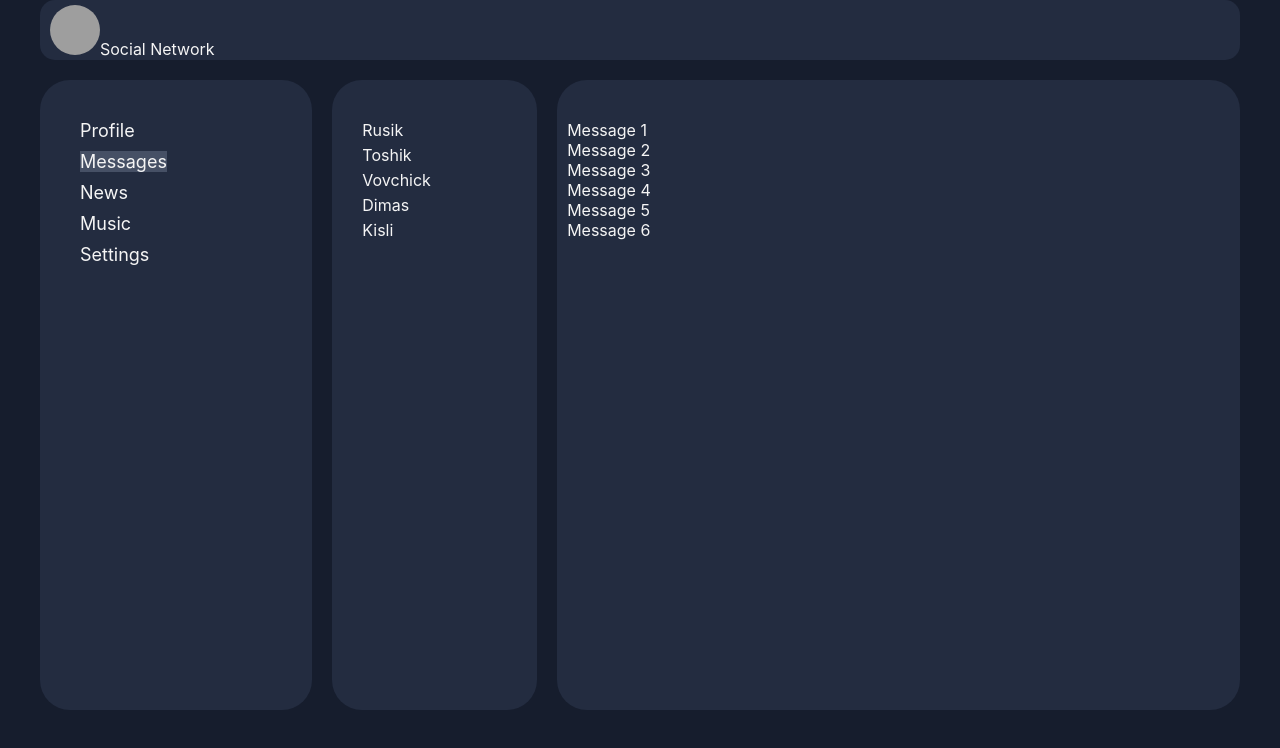
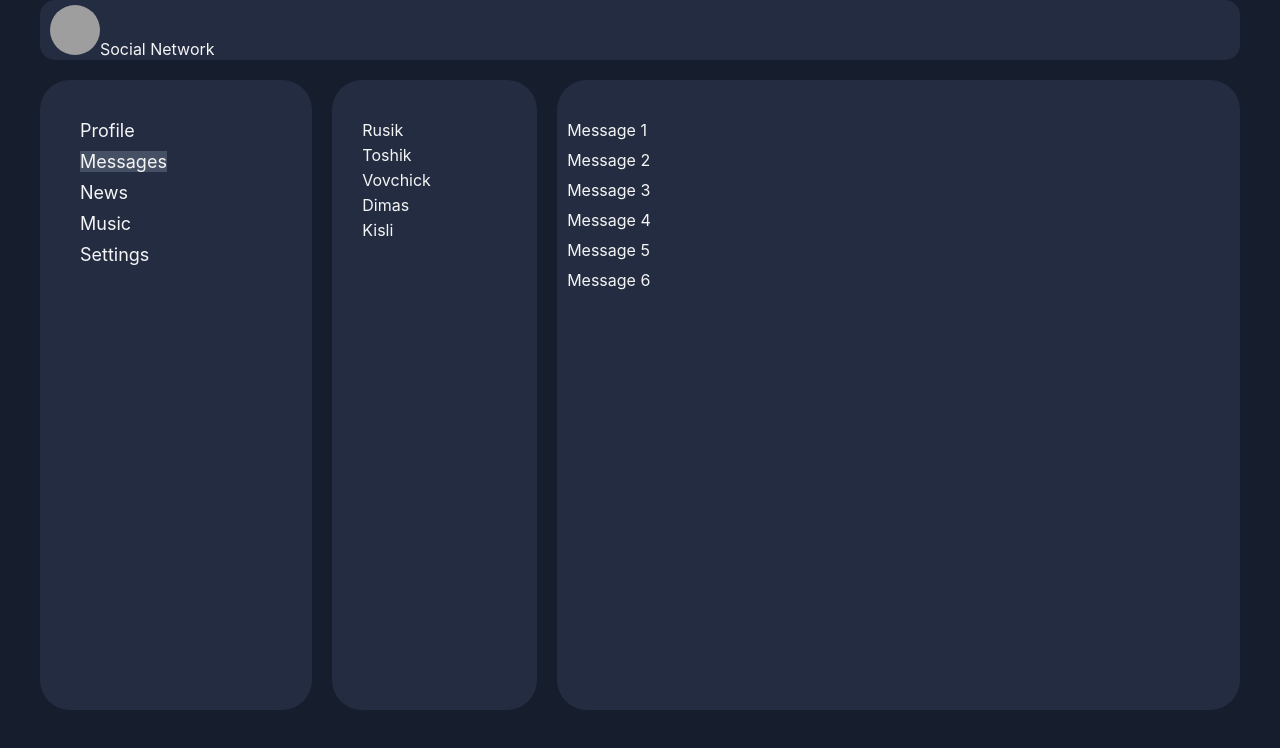
Before and after one commit to fabskrejt/social_network_react_ts_project, a React (Create React App) app: page /dialogs in a window 1280 px wide. Shown: the top 748 px of the page. Built offline with nearby package versions, Linux system fonts and the light colour scheme; grey boxes are pictures that could not be loaded.

Commit message:
created Message and DialogItem components, refactored Dialogs component and CSS

```diff
--- /dev/null
+++ b/src/components/Dialogs/DialogItem/DialogItem.module.css
@@ -0,0 +1,9 @@
+.usersItem {
+    padding-bottom: 5px;
+    padding-left: 20px;
+}
+
+.usersItem a {
+    color: whitesmoke;
+    text-decoration: none;
+}
--- /dev/null
+++ b/src/components/Dialogs/DialogItem/DialogItem.tsx
@@ -0,0 +1,17 @@
+import dStyle from "./DialogItem.module.css";
+import {NavLink} from "react-router-dom";
+import React from "react";
+
+type PropsOfDialogItem = {
+    name: string
+    id: number
+}
+const DialogItem = (props: PropsOfDialogItem) => {
+    return (
+        <div className={dStyle.usersItem}>
+            <NavLink to={'/dialogs/' + props.id}>{props.name}</NavLink>
+        </div>
+    )
+}
+
+export default DialogItem
--- a/src/components/Dialogs/Dialogs.module.css
+++ b/src/components/Dialogs/Dialogs.module.css
@@ -13,15 +13,6 @@
     border-radius: 30px;
 
 }
-.usersItem{
-    padding-bottom: 5px;
-    padding-left: 20px;
-}
-
-.usersItem a {
-    color: whitesmoke;
-    text-decoration: none;
-}
 
 .dialogs {
     background-color: #232c40;
@@ -29,7 +20,3 @@
     padding-top: 40px;
     border-radius: 30px;
 }
-
-.dialogsItem {
-
-}
--- a/src/components/Dialogs/Dialogs.tsx
+++ b/src/components/Dialogs/Dialogs.tsx
@@ -1,29 +1,7 @@
 import React from "react";
-import {NavLink} from "react-router-dom";
 import dStyle from './Dialogs.module.css'
-
-
-type PropsOfDialogItem = {
-    name: string
-    id: number
-}
-const DialogItem = (props: PropsOfDialogItem) => {
-    return (
-        <div className={dStyle.usersItem}>
-            <NavLink to={'/dialogs/' + props.id}>{props.name}</NavLink>
-        </div>
-    )
-}
-
-type PropsOfMessage = {
-    message: string
-    id: number
-}
-const Message = (props: PropsOfMessage) => {
-    return (
-        <div className={dStyle.dialogsItem}> {props.message}</div>
-    )
-}
+import Message from "./Message/Message";
+import DialogItem from "./DialogItem/DialogItem";
 
 const Dialogs = () => {
     let dialogsData = [
@@ -47,7 +25,6 @@ const Dialogs = () => {
     let messagesElement = messages.map(i => <Message id={i.id} message={i.textMessage}/>)
     return (
         <div className={dStyle.dialogPage}>
-
             <div className={dStyle.users}>
                 {dialogsElement}
             </div>
--- /dev/null
+++ b/src/components/Dialogs/Message/Message.module.css
@@ -0,0 +1,3 @@
+.dialogsItem {
+    padding-bottom: 10px;
+}
--- /dev/null
+++ b/src/components/Dialogs/Message/Message.tsx
@@ -0,0 +1,15 @@
+import dStyle from "./Message.module.css";
+import React from "react";
+
+type PropsOfMessage = {
+    message: string
+    id: number
+}
+
+const Message = (props: PropsOfMessage) => {
+    return (
+        <div className={dStyle.dialogsItem}> {props.message}</div>
+    )
+}
+
+export default Message
```
